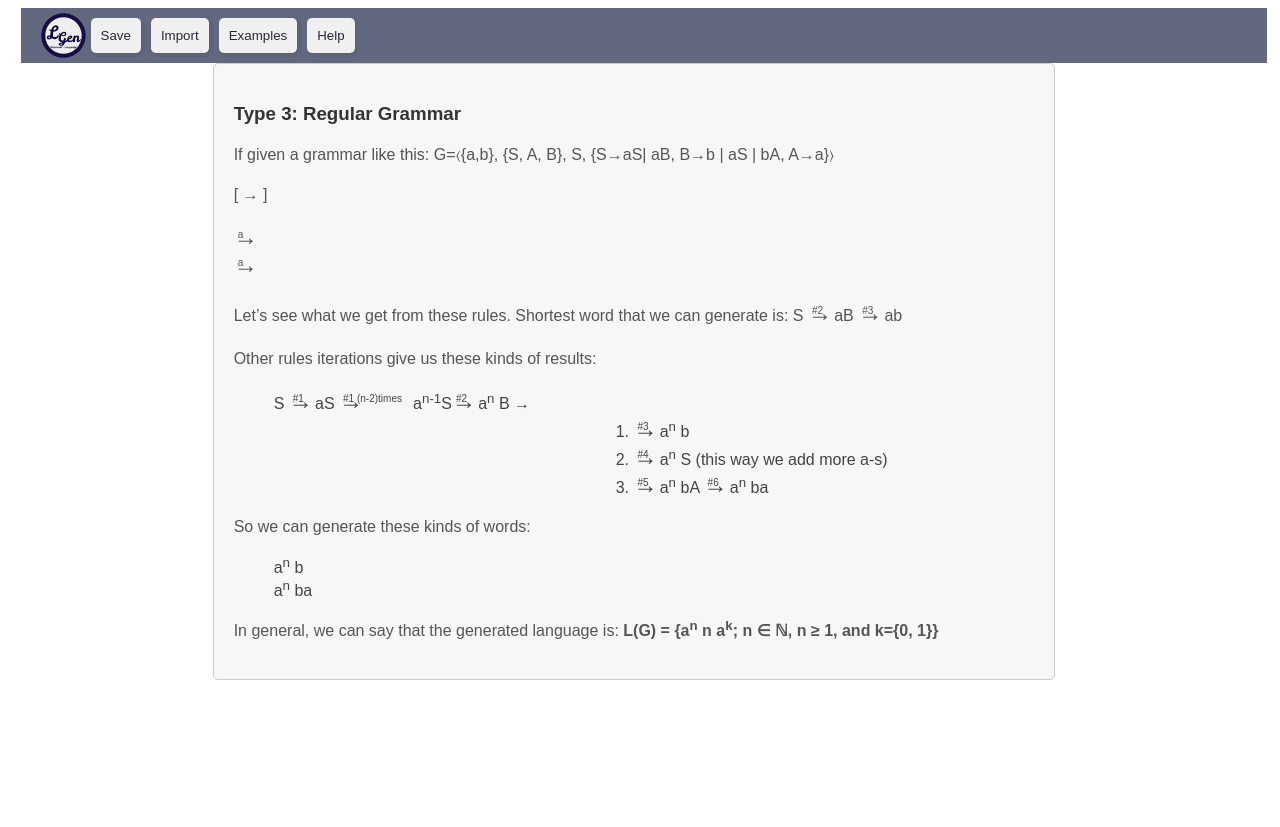
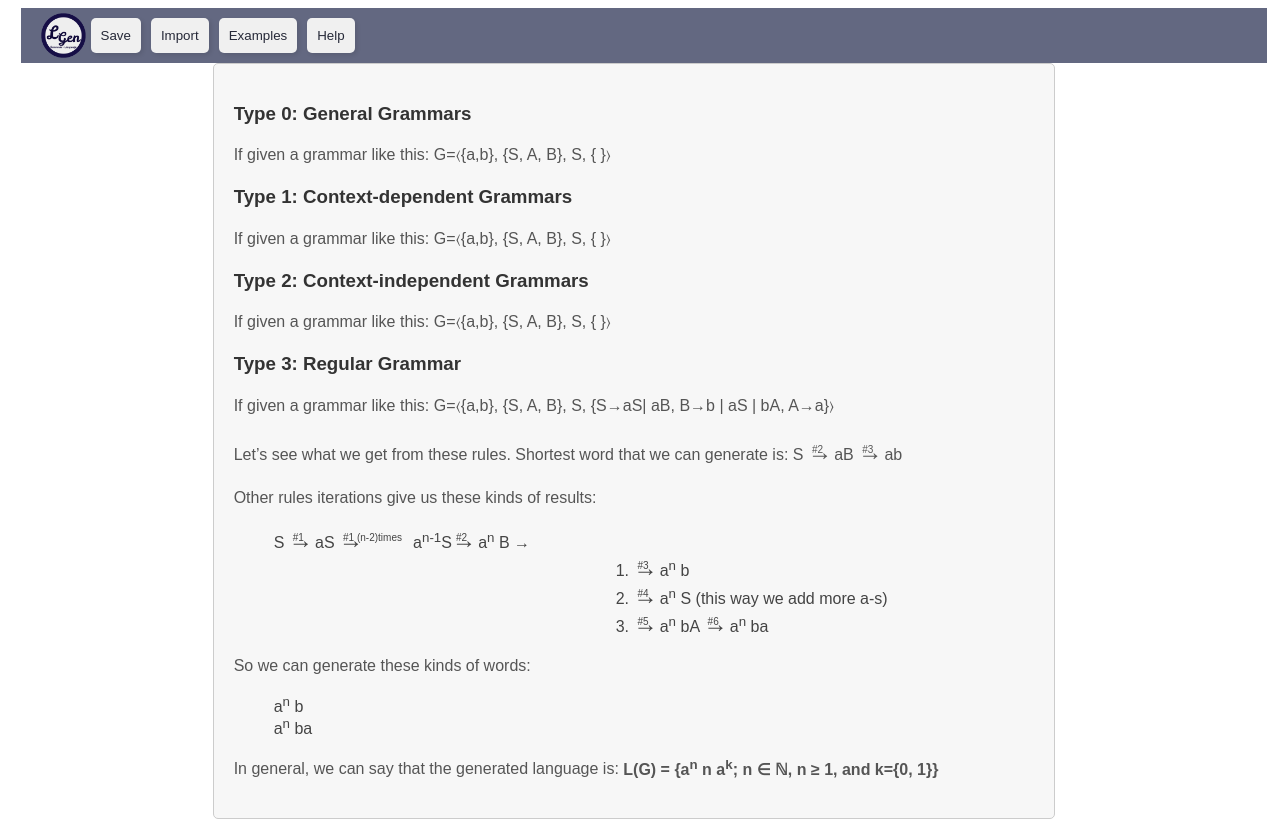
Before and after one commit to ditaa99/genLang, a React (Vite) app in the folder front/: page /examples in a window 1280 px wide. Before the commit the page ends 800 px from the top, so only its background shows below. Built offline with nearby package versions, Linux system fonts and the light colour scheme.

Commit message:
examples modified

```diff
--- a/front/src/components/Examples.jsx
+++ b/front/src/components/Examples.jsx
@@ -27,19 +27,40 @@ const Examples = () => {
     <div className="examples">
       <Menu />
       <div className="example1">
+      <h3>Type 0: General Grammars</h3>
+      <p>
+          If given a grammar like this:
+          <b></b> G=〈&#123;a,b&#125;, &#123;S, A, B&#125;, S,
+          &#123; &#125;〉
+        </p>
+
+      <h3>Type 1: Context-dependent Grammars</h3>
+      <p>
+          If given a grammar like this:
+          <b></b> G=〈&#123;a,b&#125;, &#123;S, A, B&#125;, S,
+          &#123; &#125;〉
+        </p>
+
+      <h3>Type 2: Context-independent Grammars</h3>
+      <p>
+          If given a grammar like this:
+          <b></b> G=〈&#123;a,b&#125;, &#123;S, A, B&#125;, S,
+          &#123; &#125;〉
+        </p>
+
         <h3>Type 3: Regular Grammar</h3>
         <p>
           If given a grammar like this:
           <b></b> G=〈&#123;a,b&#125;, &#123;S, A, B&#125;, S,
           &#123;S&#x2192;aS| aB, B&#x2192;b | aS | bA, A&#x2192;a&#125;〉
         </p>
-        <div>
+        {/* <div>
           <p>[ &#x2192; ]</p>
           <var className="array">
             &#x2192;<span>a</span>
           </var>
         </div>
-        <CustomArrow overArr="a" />
+        <CustomArrow overArr="a" /> */}
         {/* <div className="equation">
           <div className="equation-content">
             <span className="equation-part">A</span>
@@ -94,6 +115,7 @@ const Examples = () => {
           </b>
         </p>
       </div>
+
     </div>
   );
 };
--- a/front/src/components/compStyling/examples.css
+++ b/front/src/components/compStyling/examples.css
@@ -34,19 +34,6 @@ h3 {
   position: relative;
 }
 
-.arrow::before {
-  content: "\2192"; /* Unicode for right arrow */
-  position: relative;
-}
-
-.arrow::after {
-  content: "#1";
-  font-size: smaller;
-  position: absolute;
-  top: -5px; /* Adjust as needed */
-  left: calc(50% - width / 2); /* Center the label */
-}
-
 p {
   color: #555;
   line-height: 1.5;
@@ -61,69 +48,3 @@ var.array span {
   margin-left: -2em; /* shift the arrow back over the letter */
   vertical-align: 0.7em; /* tune the arrow vertical position */
 }
-
-/*
-  .equation {
-    display: flex;
-    align-items: center;
-    text-align: center;
-  }
-
-  .equation-content {
-    display: flex;
-    align-items: center;
-  }
-
-  .equation-part {
-    margin: 0 10px;
-  }
-
-  .arrow {
-    position: relative;
-  }
-
-  .rule-label {
-    position: absolute;
-    top: -0.1em;
-    left: 50%;
-    transform: translateX(-50%);
-  }
-
-  .rectcontainer {
-    margin-top: 3px;
-    height: 20px;
-    width: 60px;
-  }
-
-  .arrowblock {
-    width: 80px;
-    border-top: 10px solid transparent;
-  }
-
-  .arrowright {
-    float: right;
-    border-top: 8px solid transparent;
-    border-bottom: 8px solid transparent;
-    border-left: 10px solid black;
-  }
-
-  .rect {
-    width: 70px;
-    height: 3px;
-    background-color: black;
-  } */
-/*
-  .container {
-    display: flex;
-    width: 400px;
-  }
-
-  .item {
-    flex-basis: 100px;
-    border: 1px solid black;
-  }
-
-  .item1 {
-    flex-shrink: 2;
-  }
-   */
```
